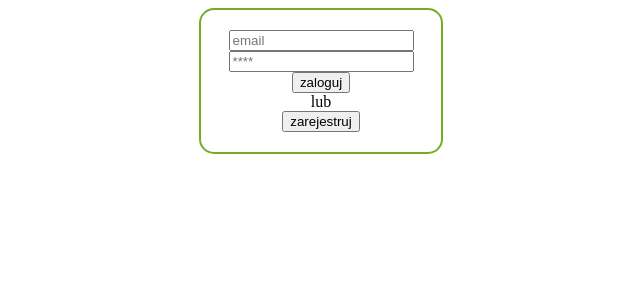
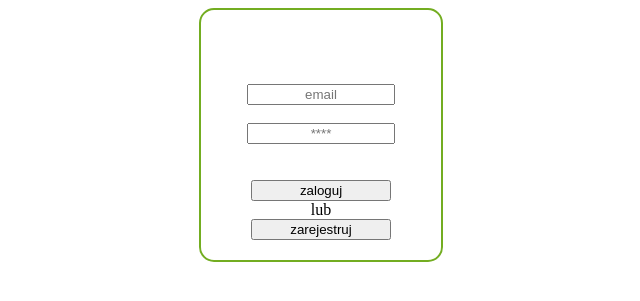
Before and after one commit to KajkoIKokosz/SQLep, a PHP site: page /html/login.html in a window 1280 px wide. Shown: the top 301 px of the page, without its empty margins (319-959 px from the left). Run offline with PHP 8.4, Linux system fonts and the light colour scheme.

Commit message:
elementy login i register na jednym formularzu. register ukryte poprzez display: none

```diff
--- a/css/login.css
+++ b/css/login.css
@@ -8,3 +8,15 @@
     margin-right: auto;
     text-align: center;
 }
+
+.log_element, .register_element {
+    margin-left: auto;
+    margin-right: auto;
+    display: block;
+    text-align: center;
+    width: 70%;
+}
+
+.register_element {
+    display: none;
+}
--- a/html/login.html
+++ b/html/login.html
@@ -14,13 +14,23 @@ and open the template in the editor.
     <body>
         <div id='loging'>
             <form action="../src/login.php" method="POST">
-               <input type="email" name="email" placeholder="email">
-               <input type="password" name="passwd" placeholder="****">
-               <input type="submit" value="zaloguj">
+               <input type="text" name="userName" class="register_element" placeholder="imie">
+               <br>
+               <input type="text" name="surName" class="register_element" placeholder="nazwisko">
+               <br>
+               <input type="text" name="shipping_address" class="register_element" placeholder="adres / przesyłka">
+               <br>
+               <input type="email" name="email" class="log_element" placeholder="email">
+               <br>
+               <input type="password" name="passwd" class="log_element" placeholder="****">
+               <br>
+               <input type="password" name="passwd_repeat" class="register_element" placeholder="****">
+               <br>
+               <input type="submit" class="log_element" value="zaloguj">
             </form>
             lub
             <form action="" method="POST">
-               <input type="submit" value="zarejestruj">
+               <input type="submit" class="log_element" value="zarejestruj">
             </form>
         </div>
     </body>
```
